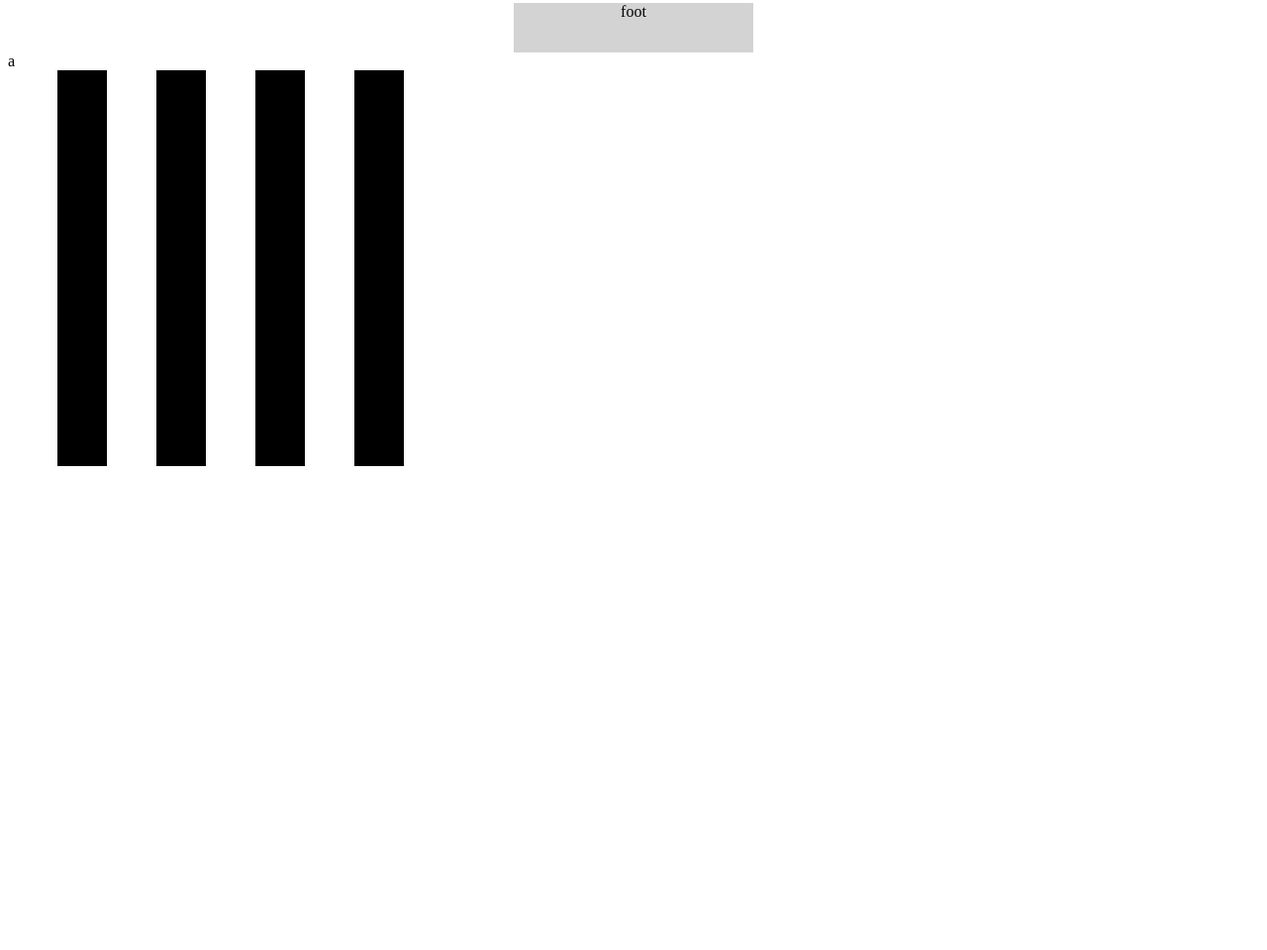
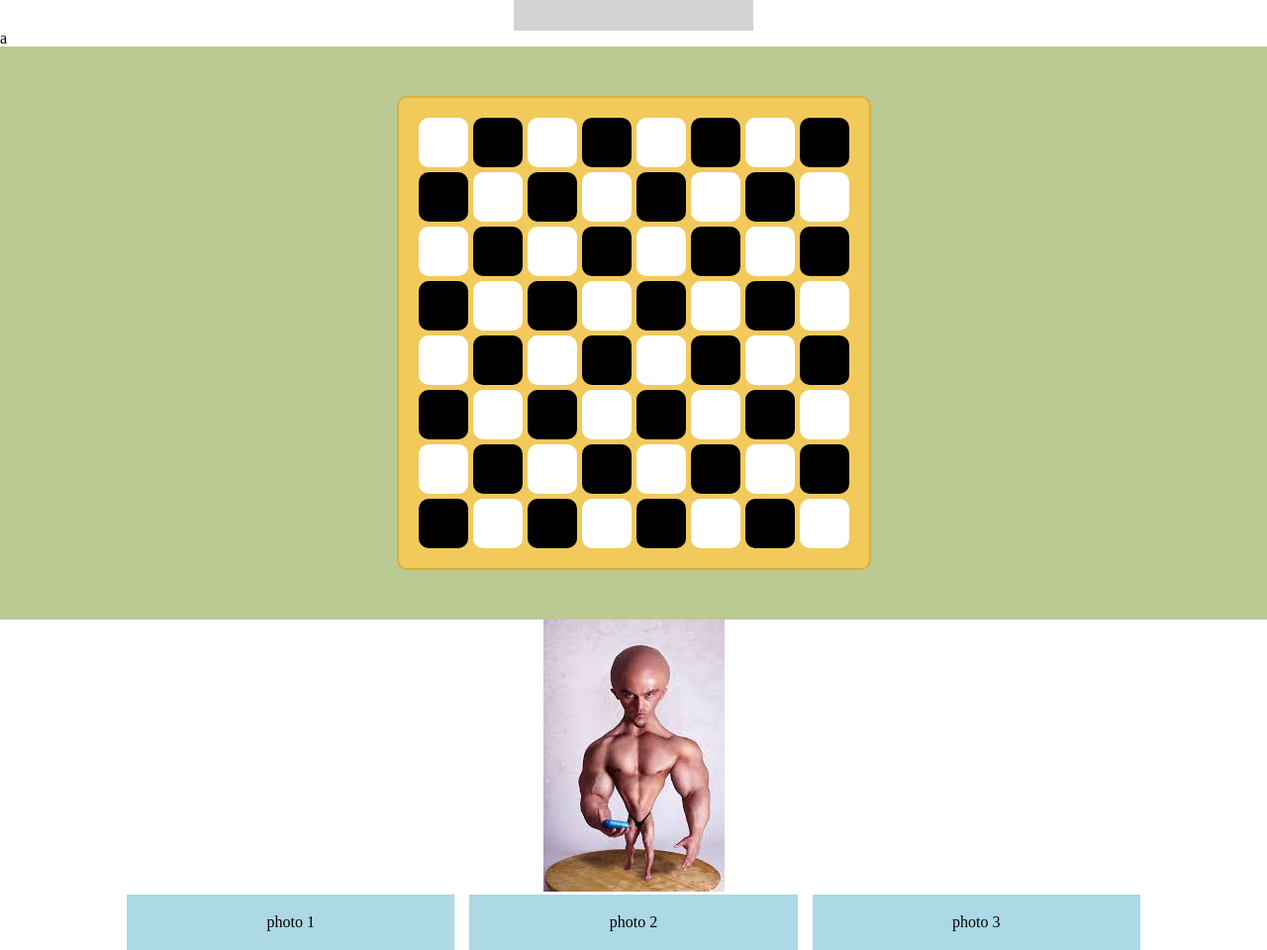
Before and after one commit to wtfutsc-lang/shag, a plain HTML site: page card.html in a window 1280 px wide. Shown: the part 1377-2337 px from the top of the page at 99% size. Before the commit the page ends 1856 px from the top, so only its background shows below. Drawn offline with Linux system fonts and the light colour scheme.

Commit message:
reset.css;meta;chess

```diff
--- a/card.html
+++ b/card.html
@@ -1,7 +1,9 @@
 <!DOCTYPE html>
 <html>
     <head>
-        <link rel="stylesheet" href="styles/card.css"
+        <meta name="viewport" content="width=device-width, initial-scale=1.0">
+        <link rel="stylesheet" href="styles/card.css">
+        <link rel="stylesheet" href="styles/reset.css">
     </head>
     <body>
         <header>
@@ -58,6 +60,7 @@
                 <a> a </a>
             </div>
 
+            <section class="chessboard">
                 <div class="board">
                     <div class="square"></div>
                     <div class="square"></div>
@@ -124,6 +127,16 @@
                     <div class="square"></div>
                     <div class="square"></div>
                 </div>
+            </section>
+            <div class="photo">
+                <img class="photo_image" src="public/mm.jpg" alt="качок?>"
+            </div>
+
+            <div class="gallery">
+                <div class="gallery_item">photo 1</div>
+                <div class="gallery_item">photo 2</div>
+                <div class="gallery_item">photo 3</div>
+            </div>
         </main>
     </body>
 </html>
--- a/styles/card.css
+++ b/styles/card.css
@@ -127,14 +127,69 @@ border-radius: 10px;
     background: lightgray;
 
 }
-.board{
+.chessboard {
+    background: #bbc993;
+    padding: 50px;
+}
+
+.board {
     display: grid;
-    grid-template-columns: repeat(8,50px);
-    grid-template-rows: repeat(8,50px);
+    grid-template-columns: repeat(8, 50px);
+    grid-template-rows: repeat(8, 50px);
+    gap: 5px;
+    padding: 20px;
+    justify-self: center;
+    border: 2px solid #d9af3d;
+    border-radius: 10px;
+    background: #f2ca5c;
 }
+
 .square{
     width: 50px;
     height: 50px;
+    border-radius: 10px;
+ }
+
+.square:nth-child(odd)  { background: #fff; }
+.square:nth-child(even) { background: #000; }
+
+.square:nth-child(n+9):nth-child(-n+16),
+.square:nth-child(n+25):nth-child(-n+32),
+.square:nth-child(n+41):nth-child(-n+48),
+.square:nth-child(n+57):nth-child(-n+64) {
+  filter: invert(1);
 }
-.square:nth-child(even){background: black;}
-.square:nth-child(odd){background: white;}
+.photo{
+    width:80%;
+    margin:0 auto;
+    text-align: center;
+}
+.photo_image{
+    max-width:100%;
+    height: auto;
+}
+.gallery{
+    display: grid;
+    grid-template-columns: repeat(3, 1fr);
+    gap:15px;
+}
+.gallery_item{
+    background: lightblue;
+    padding: 20px;
+}
+@media(max-width:1024){
+    .gallery{
+        grid-template-columns: repeat(2, 1fr);
+    }
+}
+@media (max-width:600px){
+    .gallery{
+        grid-template-columns:1fr;
+    }
+}
+@media (max-width:600px){
+    .menu{
+        flex-direction:column;
+        gap: 10px;
+    }
+}
--- /dev/null
+++ b/styles/reset.css
@@ -0,0 +1,48 @@
+/*
+https://serp.co/tools/css-reset/
+<link rel="stylesheet" href="https://css.serp.co/css-reset/reset.css/">
+*/
+
+html, body, div, span, applet, object, iframe,
+h1, h2, h3, h4, h5, h6, p, blockquote, pre,
+a, abbr, acronym, address, big, cite, code,
+del, dfn, em, img, ins, kbd, q, s, samp,
+small, strike, strong, sub, sup, tt, var,
+b, u, i, center,
+dl, dt, dd, ol, ul, li,
+fieldset, form, label, legend,
+table, caption, tbody, tfoot, thead, tr, th, td,
+article, aside, canvas, details, embed,
+figure, figcaption, footer, header, hgroup,
+menu, nav, output, ruby, section, summary,
+time, mark, audio, video {
+ margin: 0;
+ padding: 0;
+ border: 0;
+ font-size: 100%;
+ font: inherit;
+ vertical-align: baseline;
+}
+/* HTML5 display-role reset for older browsers */
+article, aside, details, figcaption, figure,
+footer, header, hgroup, menu, nav, section {
+ display: block;
+}
+body {
+ line-height: 1;
+}
+ol, ul {
+ list-style: none;
+}
+blockquote, q {
+ quotes: none;
+}
+blockquote:before, blockquote:after,
+q:before, q:after {
+ content: '';
+ content: none;
+}
+table {
+ border-collapse: collapse;
+ border-spacing: 0;
+}
```
Also changed, not shown: index.html (+1 -1 lines), text.html (+1 -1 lines), public/m.jpg (added), public/mm.jpg (added). Lines whose indentation alone changed are shown as unchanged.
